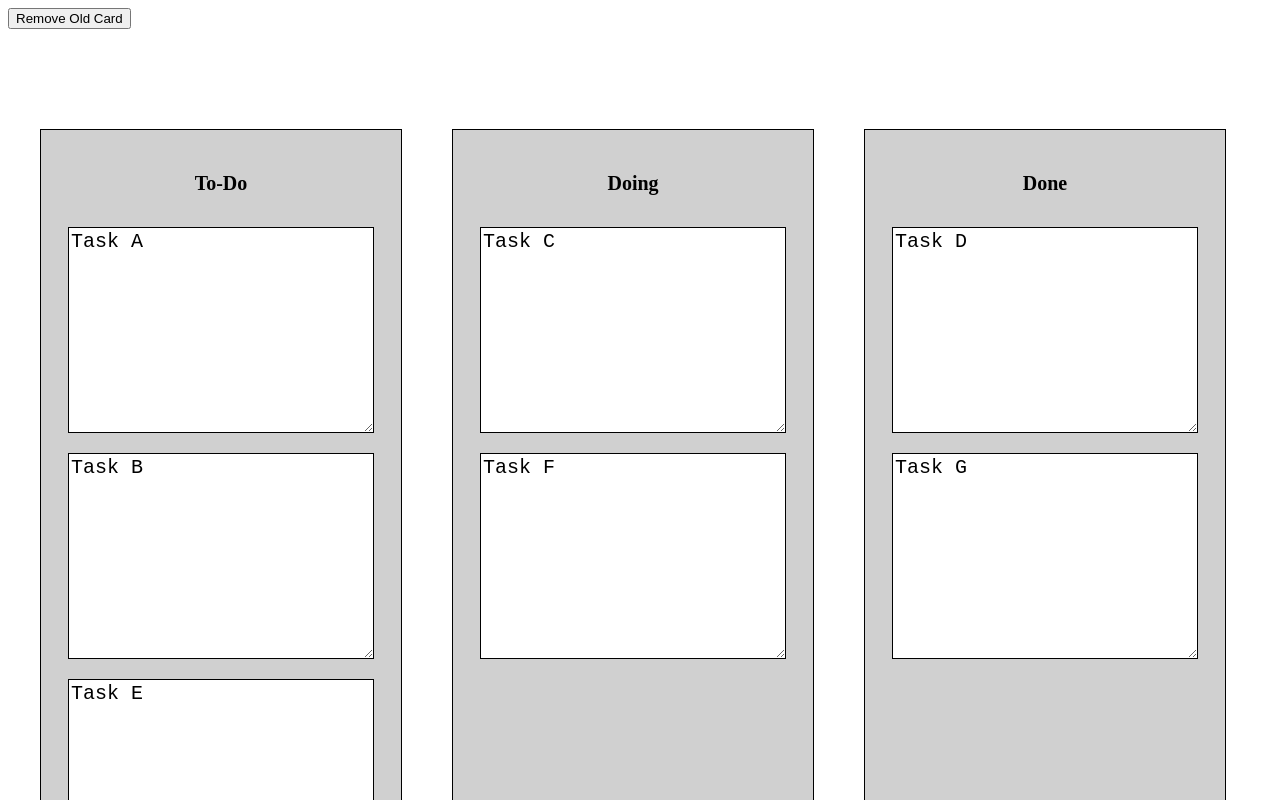
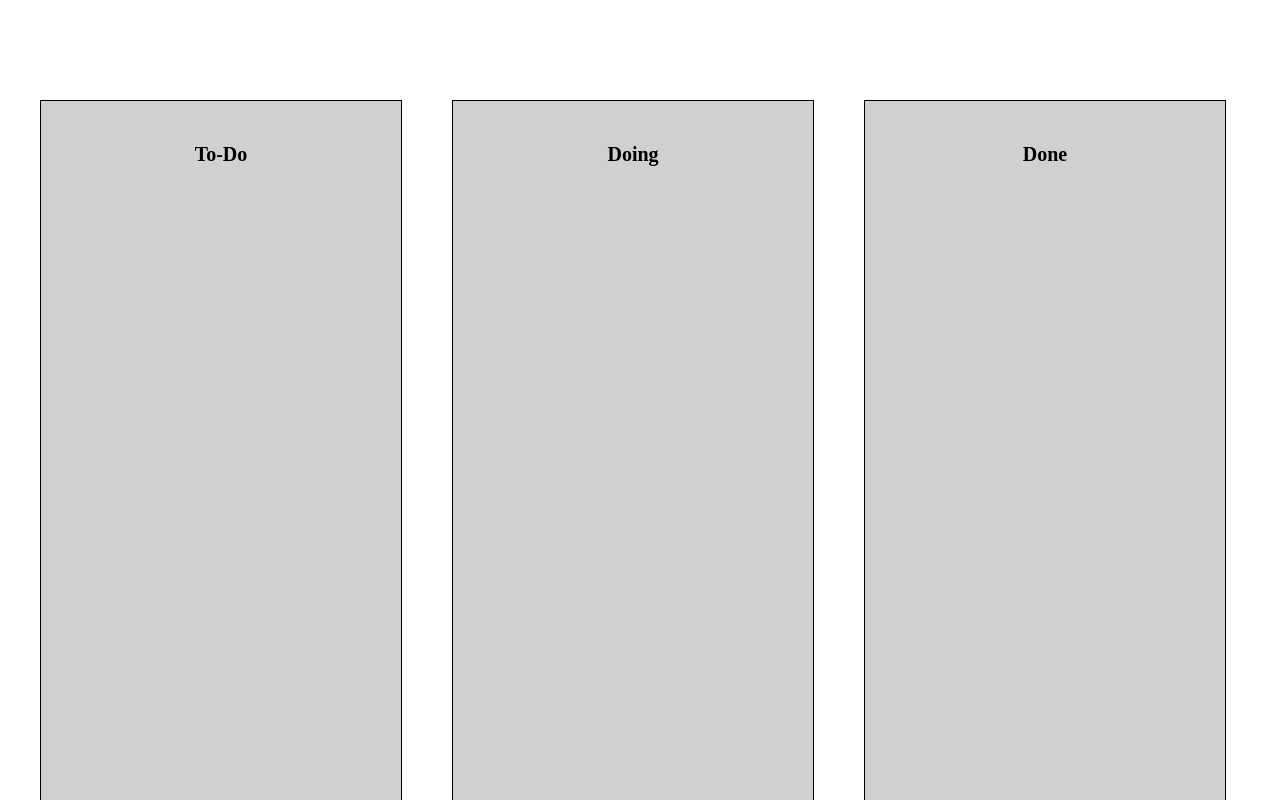
Before and after one commit to ShihYuChang/InfoSnap, a React (Create React App) app: page /drag in a window 1280 px wide. Shown: the top 800 px of the page. Built offline with nearby package versions, Linux system fonts and the light colour scheme.

Commit message:
Adding event cards

```diff
--- a/src/App.js
+++ b/src/App.js
@@ -1,21 +1,11 @@
 import React from 'react';
-import { BrowserRouter, Routes, Route } from 'react-router-dom';
-import Export from './pages/Export';
-import Chart from './pages/Chart';
-import Drag from './pages/Drag';
-import Login from './components/Login';
-import Calendar from './pages/Calendar';
+import { EventContextProvider } from './context/eventContext';
+import { Outlet } from 'react-router-dom';
 
 export default function App() {
   return (
-    <BrowserRouter>
-      <Routes>
-        <Route path='chart' element={<Chart />}></Route>
-        <Route path='export' element={<Export />}></Route>
-        <Route path='drag' element={<Drag />}></Route>
-        <Route path='login' element={<Login />}></Route>
-        <Route path='calendar' element={<Calendar />}></Route>
-      </Routes>
-    </BrowserRouter>
+    <EventContextProvider>
+      <Outlet />
+    </EventContextProvider>
   );
 }
--- /dev/null
+++ b/src/context/eventContext.js
@@ -0,0 +1,29 @@
+import { createContext, useState } from 'react';
+
+const cards = [
+  { title: 'Task A', status: 'to-do', visible: true },
+  { title: 'Task B', status: 'to-do', visible: true },
+  { title: 'Task C', status: 'doing', visible: true },
+  { title: 'Task D', status: 'done', visible: true },
+  { title: 'Task E', status: 'to-do', visible: true },
+  { title: 'Task F', status: 'doing', visible: true },
+  { title: 'Task G', status: 'done', visible: true },
+];
+
+export const EventContext = createContext({
+  events: [],
+  cardDb: [],
+  setEvents: () => {},
+  setCardDb: () => {},
+});
+
+export const EventContextProvider = ({ children }) => {
+  const [events, setEvents] = useState([]);
+  const [cardDb, setCardDb] = useState(events);
+
+  return (
+    <EventContext.Provider value={{ events, setEvents, cardDb, setCardDb }}>
+      {children}
+    </EventContext.Provider>
+  );
+};
--- a/src/index.js
+++ b/src/index.js
@@ -1,10 +1,26 @@
 import React from 'react';
 import ReactDOM from 'react-dom/client';
+import { BrowserRouter, Route, Routes } from 'react-router-dom';
 import App from './App';
+import Drag from './pages/Drag';
+import Calendar from './pages/Calendar';
+import Chart from './pages/Chart';
+import Export from './pages/Export';
+import Login from './components/Login';
 
 const root = ReactDOM.createRoot(document.getElementById('root'));
 root.render(
   <React.StrictMode>
-    <App />
+    <BrowserRouter>
+      <Routes>
+        <Route path='/' element={<App />}>
+          <Route path='chart' element={<Chart />}></Route>
+          <Route path='export' element={<Export />}></Route>
+          <Route path='login' element={<Login />}></Route>
+          <Route path='drag' element={<Drag />}></Route>
+          <Route path='calendar' element={<Calendar />}></Route>
+        </Route>
+      </Routes>
+    </BrowserRouter>
   </React.StrictMode>
 );
--- a/src/pages/Calendar.js
+++ b/src/pages/Calendar.js
@@ -1,5 +1,7 @@
-import React, { useState, useEffect, useRef } from 'react';
+import React, { useState, useEffect, useRef, useContext } from 'react';
 import styled from 'styled-components';
+import { EventContext } from '../context/eventContext';
+import Drag from './Drag';
 
 const Wrapper = styled.div`
   width: 500px;
@@ -55,7 +57,8 @@ export default function Calendar() {
   const [isLogin, setIsLogin] = useState(false);
   const [accessToken, setAcessToken] = useState(null);
   const [response, setResponse] = useState(null);
-  const [events, setEvents] = useState([]);
+  //   const [events, setEvents] = useState([]);
+  const { events, setEvents } = useContext(EventContext);
   const [calendars, setCalendars] = useState(null);
   const [selectedCalendarId, setSelectedCalendarId] = useState(null);
   const googleButton = useRef(null);
@@ -177,7 +180,12 @@ export default function Calendar() {
     }
     const events = response.result.items;
     !events || (events.length === 0 && alert('No events found.'));
-    setEvents(events);
+    const eventsWithStatus = events.map((event) => ({
+      ...event,
+      status: 'to-do',
+      visible: true,
+    }));
+    setEvents(eventsWithStatus);
     // setEvents(output);
   }, [response]);
 
@@ -185,8 +193,6 @@ export default function Calendar() {
     getLoacalStorageCredential();
     getAccessToken();
   }, [isLogin]);
-
-  useEffect(() => console.log(selectedCalendarId), [selectedCalendarId]);
 
   return (
     <>
@@ -230,6 +236,7 @@ export default function Calendar() {
           </p>
         </Events>
       ))}
+      <Drag />
     </>
   );
 }
--- a/src/pages/Drag.js
+++ b/src/pages/Drag.js
@@ -1,7 +1,7 @@
-import { useEffect, useState } from 'react';
+import { useEffect, useState, useContext } from 'react';
+import { EventContext } from '../context/eventContext';
 import styled from 'styled-components/macro';
 import trash from './trash.png';
-import { hover } from '@testing-library/user-event/dist/hover';
 
 const Wrapper = styled.div`
   width: 100%;
@@ -76,17 +76,7 @@ function allowDrop(event) {
 }
 
 export default function Drag() {
-  const cards = [
-    { title: 'Task A', status: 'to-do', visible: true },
-    { title: 'Task B', status: 'to-do', visible: true },
-    { title: 'Task C', status: 'doing', visible: true },
-    { title: 'Task D', status: 'done', visible: true },
-    { title: 'Task E', status: 'to-do', visible: true },
-    { title: 'Task F', status: 'doing', visible: true },
-    { title: 'Task G', status: 'done', visible: true },
-  ];
-
-  const [db, setDb] = useState(cards);
+  const { cardDb, setCardDb, events } = useContext(EventContext);
   const [isDragging, setIsDragging] = useState(false);
   const [hasDraggedOver, setHasDraggedOver] = useState(false);
   const [hasAddedClonedCard, setHasAddedClonedCard] = useState(false);
@@ -94,7 +84,7 @@ export default function Drag() {
   const [hoveringBox, setHoveringBox] = useState(null);
   const [hoveringCard, setHoveringCard] = useState(null);
   const invisibleCard = {
-    title: '',
+    summary: '',
     status: hoveringBox,
     visible: false,
     canHover: false,
@@ -102,7 +92,7 @@ export default function Drag() {
   function dragStart(e) {
     setIsDragging(true);
     setSelectedCard({
-      title: e.target.value,
+      summary: e.target.value,
       id: Number(e.target.id),
       parentId: e.target.parentNode.id,
     });
@@ -118,33 +108,33 @@ export default function Drag() {
 
   function addInvisibleCard(e) {
     if (Number(e.target.id) !== selectedCard.id && !hasDraggedOver) {
-      const cards = [...db];
+      const cards = [...cardDb];
       const targetIndex = Number(e.target.id);
       cards.splice(targetIndex, 0, invisibleCard);
-      setDb(cards);
+      setCardDb(cards);
     }
   }
 
   function addClonedCard(e) {
-    const cards = [...db];
+    const cards = [...cardDb];
     const targetIndex = Number(e.target.id);
     const clonedCard = {
-      title: selectedCard.title,
+      summary: selectedCard.summary,
       status: e.target.parentNode.id,
       visible: true,
     };
     isNaN(targetIndex)
       ? cards.push({
-          title: selectedCard.title,
+          summary: selectedCard.summary,
           status: hoveringBox,
           visible: 'true',
         })
       : cards.splice(targetIndex, 1, clonedCard);
-    setDb(cards);
+    setCardDb(cards);
   }
 
   function dragOver(e) {
-    const hoveringCardVisiblity = db[Number(hoveringCard)].visible;
+    const hoveringCardVisiblity = cardDb[Number(hoveringCard)].visible;
     if (
       !hasDraggedOver &&
       Number(e.target.id) !== selectedCard.id &&
@@ -166,9 +156,9 @@ export default function Drag() {
   }
 
   function removeDraggedCard() {
-    const cards = [...db];
+    const cards = [...cardDb];
     cards.splice(selectedCard.id, 1);
-    setDb(cards);
+    setCardDb(cards);
   }
 
   useEffect(() => {
@@ -176,18 +166,23 @@ export default function Drag() {
     setHasAddedClonedCard(false);
   }, [hasAddedClonedCard]);
 
-  useEffect(() => console.log(selectedCard), [selectedCard]);
+  useEffect(() => {
+    setCardDb(events);
+  }, [events]);
 
-  if (!db) {
+  useEffect(() => console.log(cardDb), [cardDb]);
+
+  if (!cardDb) {
     return;
   }
   return (
+    <>
       <Wrapper
         onDragOver={(event) => {
           allowDrop(event);
         }}
       >
-      <button onClick={removeDraggedCard}>Remove Old Card</button>
+        {/* <button onClick={removeDraggedCard}>Remove Old Card</button> */}
         <Container>
           <Box
             type='text'
@@ -199,7 +194,7 @@ export default function Drag() {
             id='to-do'
           >
             <BoxTitle>To-Do</BoxTitle>
-          {db.map((card, index) =>
+            {cardDb.map((card, index) =>
               card.status === 'to-do' ? (
                 <Card
                   onDragStart={dragStart}
@@ -209,7 +204,7 @@ export default function Drag() {
                   key={index}
                   backgroundColor={card.visible ? 'white' : '#E0E0E0'}
                   border={card.visible ? '1px solid black' : 'none'}
-                value={card.title}
+                  value={card.summary}
                   // opacity={isDragging && index === selectedCard.id ? 0.5 : 1}
                   readOnly
                 />
@@ -227,7 +222,7 @@ export default function Drag() {
             id='doing'
           >
             <BoxTitle>Doing</BoxTitle>
-          {db.map((card, index) => {
+            {cardDb.map((card, index) => {
               return card.status === 'doing' ? (
                 <Card
                   onDragStart={dragStart}
@@ -235,7 +230,7 @@ export default function Drag() {
                   draggable={true}
                   id={index}
                   key={index}
-                value={card.title}
+                  value={card.summary}
                   backgroundColor={card.visible ? 'white' : '#E0E0E0'}
                   border={card.visible ? '1px solid black' : 'none'}
                   // opacity={isDragging && index === selectedCard.id ? 0.01 : 1}
@@ -254,7 +249,7 @@ export default function Drag() {
             id='done'
           >
             <BoxTitle>Done</BoxTitle>
-          {db.map((card, index) => {
+            {cardDb.map((card, index) => {
               return card.status === 'done' ? (
                 <Card
                   onDragStart={dragStart}
@@ -264,7 +259,7 @@ export default function Drag() {
                   key={index}
                   backgroundColor={card.visible ? 'white' : '#E0E0E0'}
                   border={card.visible ? '1px solid black' : 'none'}
-                value={card.title}
+                  value={card.summary}
                   // opacity={isDragging && index === selectedCard.id ? 0.01 : 1}
                   readOnly
                 />
@@ -273,5 +268,6 @@ export default function Drag() {
           </Box>
         </Container>
       </Wrapper>
+    </>
   );
 }
```
Lines whose indentation alone changed are shown as unchanged.
